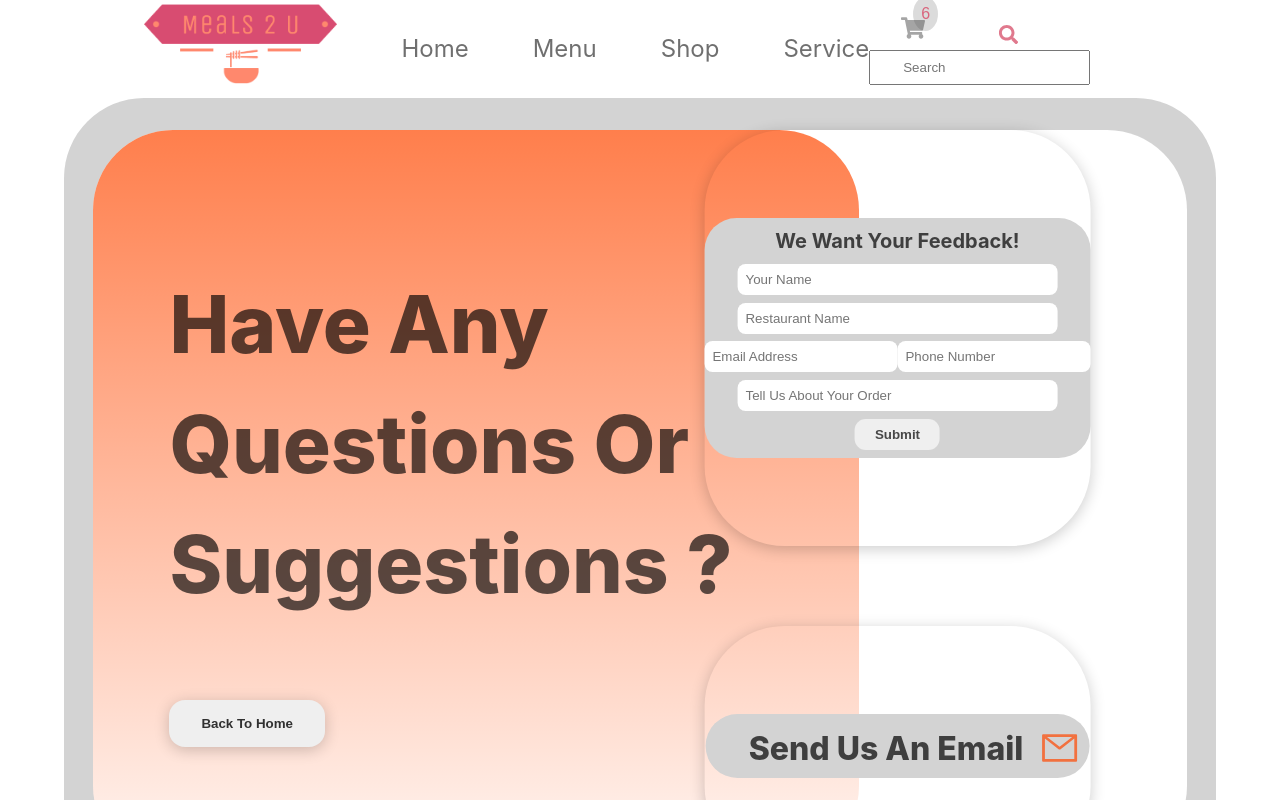
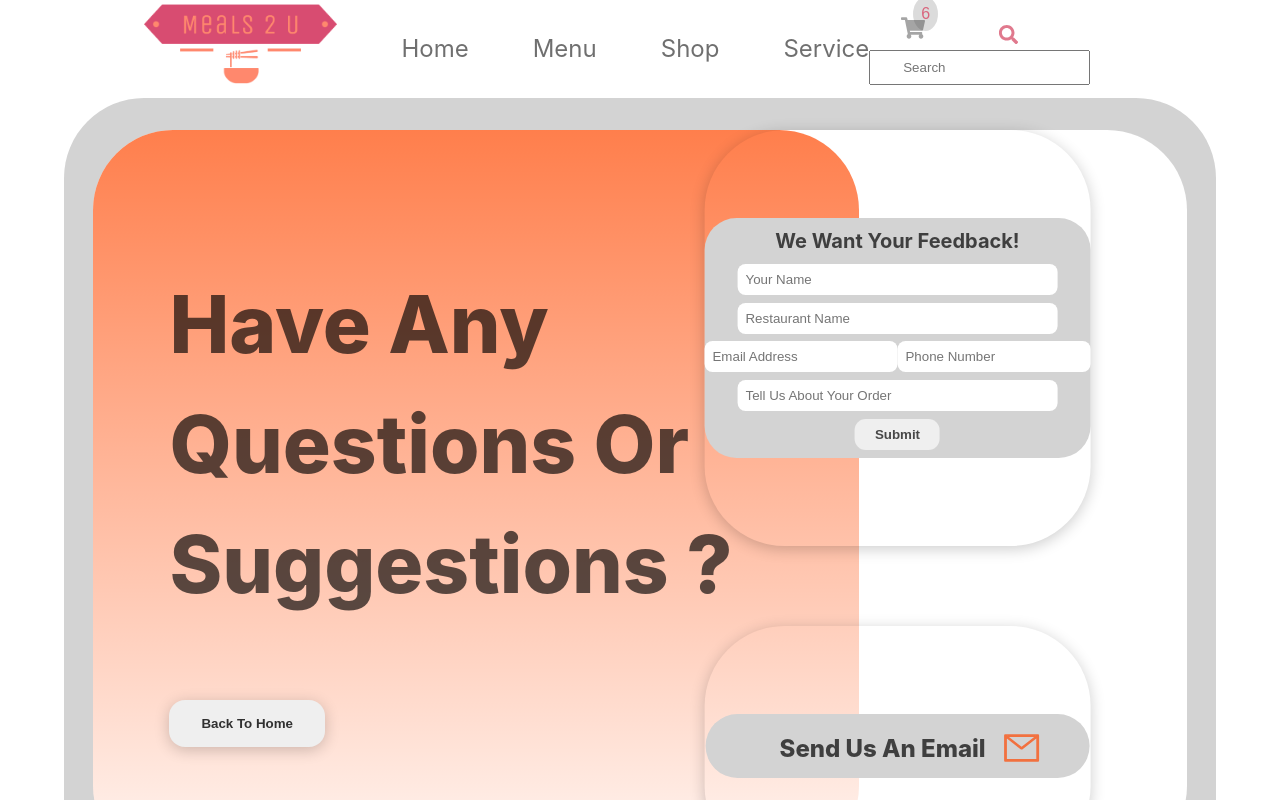
Before and after one commit to Jscorz/React-Food-Delivery-App, a React (Create React App) app: page /service in a window 1280 px wide. Shown: the top 800 px of the page. Built offline with nearby package versions, Linux system fonts and the light colour scheme.

Commit message:
updated bg color of cards and updated font size of email card

```diff
--- a/src/components/EmailCard.js
+++ b/src/components/EmailCard.js
@@ -76,7 +76,7 @@ const Wrapper = styled.section`
 
   .email {
     color: rgba(0, 0, 0, 0.7);
-    font-size: 2rem;
+    font-size: 1.5rem;
     white-space: nowrap;
     margin-right: 1rem;
 
--- a/src/components/FoodOptions.js
+++ b/src/components/FoodOptions.js
@@ -95,7 +95,7 @@ const Wrapper = styled.section`
 
   .container {
     transform: translateX(-50%);
-    background: white;
+    background-color: rgba(0, 0, 0, 0.3);
     height: 40vh;
     min-width: 12vw;
     padding: 1rem;
@@ -128,6 +128,7 @@ const Wrapper = styled.section`
       transform: translateX(0);
       padding: 0.5rem 1.5rem;
       border-radius: 0.5rem;
+      background-color: rgba(0, 0, 0, 0.2);
 
       &:hover {
         transform: scale(1.03);
```
